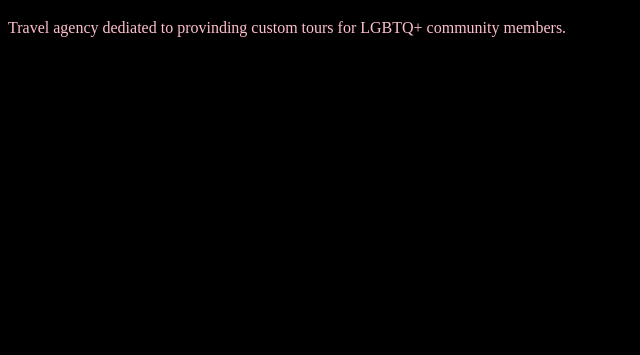
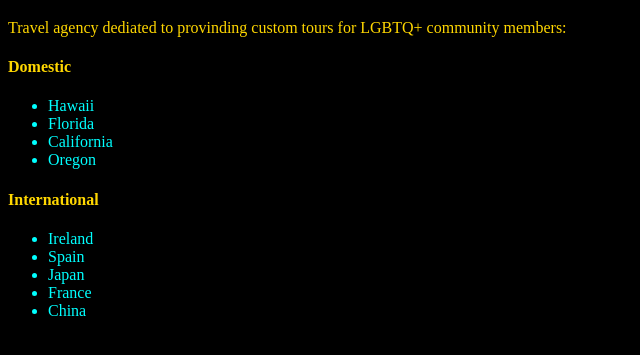
Before and after one commit to safetravelsco/safetravelsco.github.io, a plain HTML site: page Unit_1/index.html in a window 1280 px wide. Shown: the part 61-416 px from the top of the page, without its empty margins (0-640 px from the left). Drawn offline with Linux system fonts and the light colour scheme.

Commit message:
added lists

```diff
--- a/Unit_1/css/style.css
+++ b/Unit_1/css/style.css
@@ -1,9 +1,9 @@
 body {
 	background-color: black;
 }
-h1 {
+h1, h4, p {
 	color: gold;
 }
-p {
-	color: pink;
-}
+ul {
+ 	color: cyan;
+ }
--- a/Unit_1/index.html
+++ b/Unit_1/index.html
@@ -6,6 +6,21 @@
 	</head>
 	<body>
 		<h1>Safe Travels</h1>
-		<p>Travel agency dediated to provinding custom tours for LGBTQ+ community members.</p>
+		<p>Travel agency dediated to provinding custom tours for LGBTQ+ community members:</p>
+			<h4>Domestic</h4>
+				<ul>
+					<li>Hawaii</li>
+					<li>Florida</li>
+					<li>California</li>
+					<li>Oregon</li>
+				</ul>
+			<h4>International</h4>
+				<ul>
+					<li>Ireland</li>
+					<li>Spain</li>
+					<li>Japan</li>
+					<li>France</li>
+					<li>China</li>
+				</ul>
 	</body>
 </html>
```
